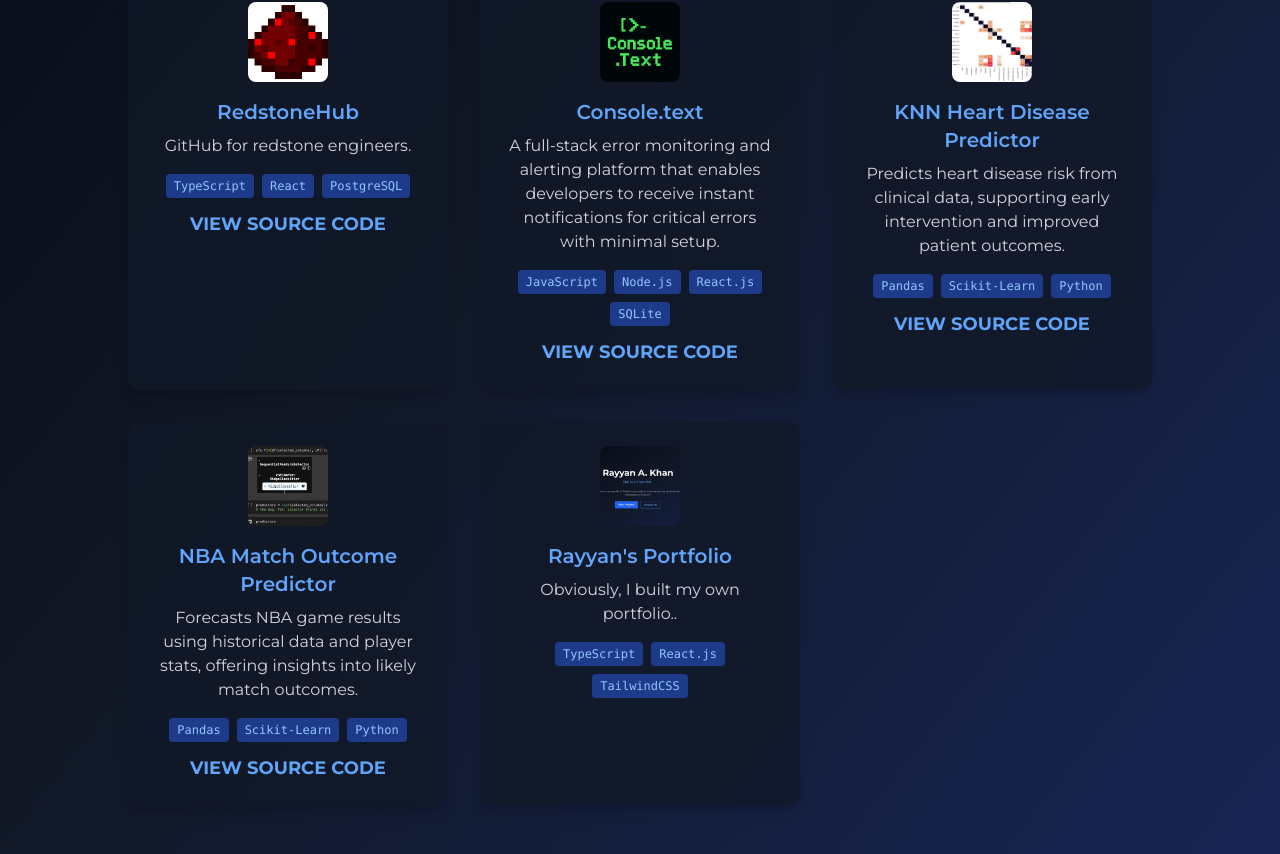
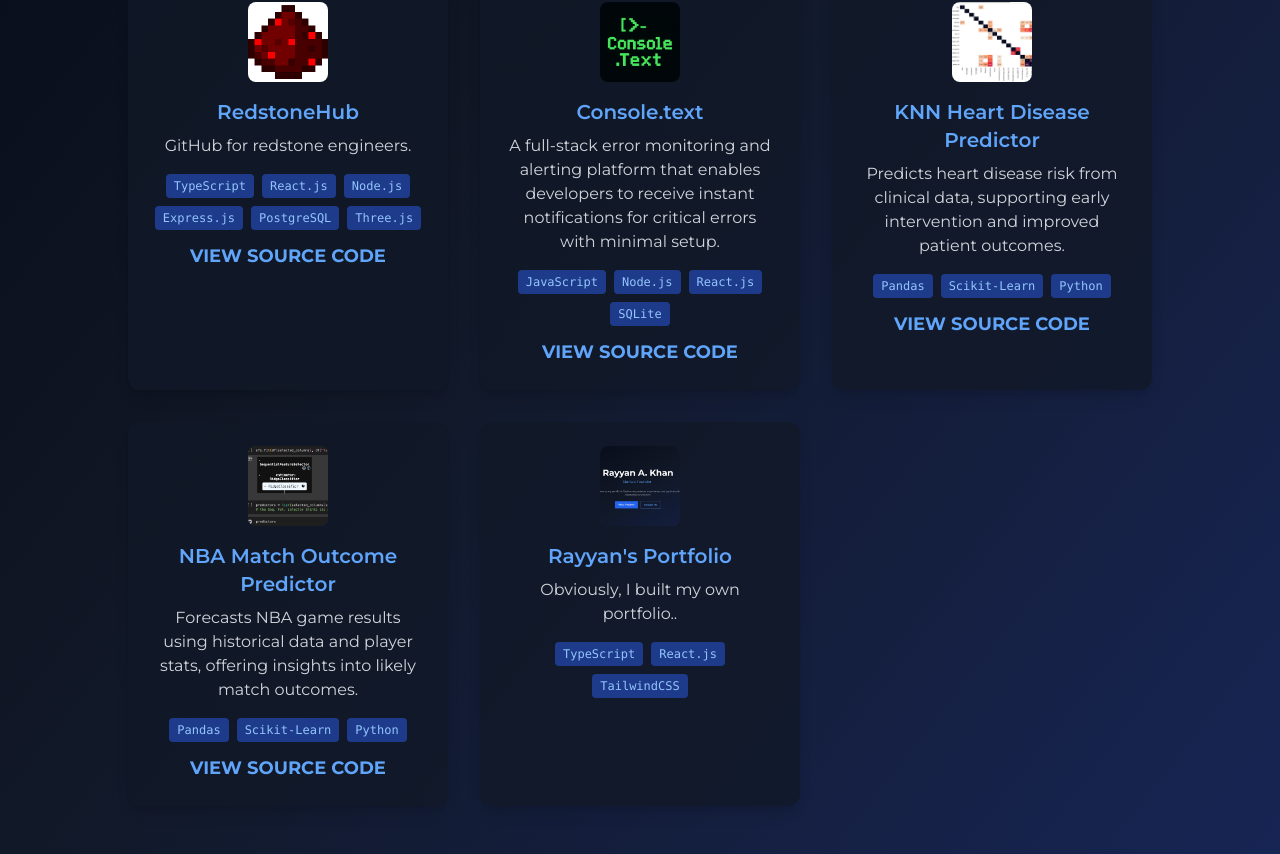
Before and after one commit to rayyankhan47/Rayyan-Khan-Portfolio, a React (Vite) app: page /projects in a window 1280 px wide. Shown: the part 818-1672 px from the top of the page. Built offline with nearby package versions, Linux system fonts and the light colour scheme.

Commit message:
updated technology for redstonehub

```diff
--- a/src/pages/Projects.tsx
+++ b/src/pages/Projects.tsx
@@ -47,7 +47,7 @@ const projects: {
     image: '/redstone.png',
     summary: 'GitHub for redstone engineers.',
     description: 'RedstoneHub is a comprehensive version control system designed specifically for redstone engineers. It allows you to track changes to your redstone builds, collaborate with other engineers, and maintain a history of your circuit development.',
-    tech: ['TypeScript', 'React', 'PostgreSQL'],
+    tech: ['TypeScript', 'React.js', 'Node.js', 'Express.js', 'PostgreSQL', 'Three.js'],
     links: [],
   },
   {
```
